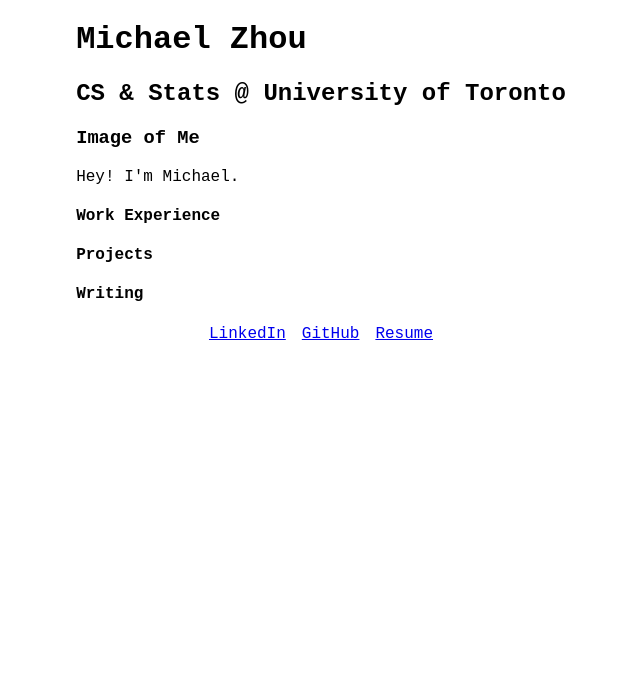
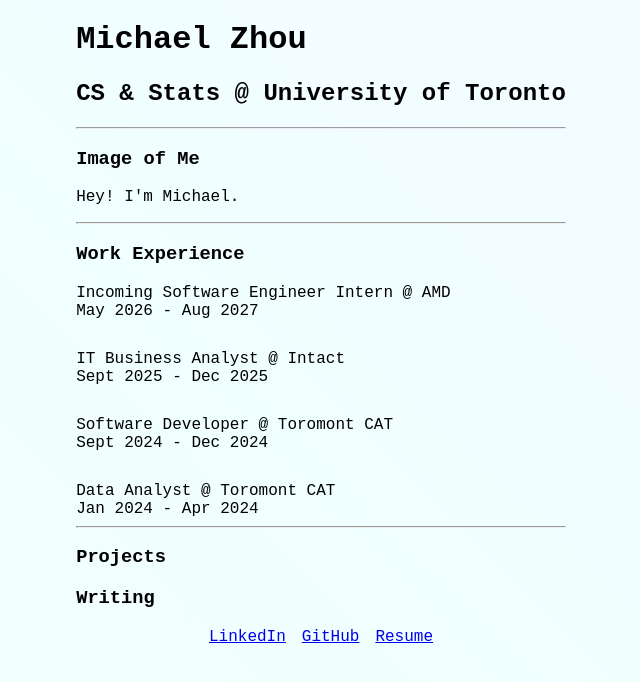
Before and after one commit to michaelz04/michaelz04, a React (Vite) app: page / in a window 1280 px wide. Shown: the top 682 px of the page, without its empty margins (319-959 px from the left). Built offline with nearby package versions, Linux system fonts and the light colour scheme; a web font is replaced by a local one.

Commit message:
added work history and dynamic colour background

```diff
--- a/src/Home.css
+++ b/src/Home.css
@@ -3,3 +3,14 @@
     gap: 16px;
     justify-content: center;
 }
+
+.work-items{
+    display: flex;
+    flex-direction: column;
+    gap: 30px;
+}
+
+.box {
+  margin: 0;
+  padding: 0;
+}
--- a/src/Home.jsx
+++ b/src/Home.jsx
@@ -1,16 +1,50 @@
 import './Home.css'
 
 function Home() {
+
+  const workHistory = [
+    {
+      role: "Incoming Software Engineer Intern @ AMD",
+      dateRange:"May 2026 - Aug 2027"
+    },
+    {
+      role: "IT Business Analyst @ Intact",
+      dateRange:"Sept 2025 - Dec 2025"
+    },
+    {
+      role: "Software Developer @ Toromont CAT",
+      dateRange:"Sept 2024 - Dec 2024"
+    },
+    {
+      role: "Data Analyst @ Toromont CAT",
+      dateRange:"Jan 2024 - Apr 2024"
+    }
+  ];
   return (
-    <div>
+    <div className="dynamic-background">
       <h1>Michael Zhou</h1>
       <h2>CS & Stats @ University of Toronto</h2>
+      <hr className="divider" />
       <h3>Image of Me</h3>
       <div class='sections'>
         <p>Hey! I'm Michael.</p>
-        <h4>Work Experience</h4>
-        <h4>Projects</h4>
-        <h4>Writing</h4>
+        <hr className="subtle-divider" />
+        <h3>Work Experience</h3>
+        <div class='work-items'>
+          {
+            workHistory.map((job, index) => (
+              <div key={index}>
+                <p className="box">{job.role}</p>
+                <p className="box">{job.dateRange}</p>
+              </div>
+
+            ))
+          }
+        </div>
+
+        <hr className="subtle-divider" />
+        <h3>Projects</h3>
+        <h3>Writing</h3>
 
       </div>
 
--- a/src/index.css
+++ b/src/index.css
@@ -1,8 +1,42 @@
 @import url('https://fonts.googleapis.com/css2?family=Reddit+Mono:wght@200..900&display=swap');
+
+
 
 body{
     justify-self: center;
     font-family: "Reddit Mono", monospace;
     font-optical-sizing: auto;
     align-items: center;
+    background-color: whitesmoke;
 }
+
+body {
+  /* Keep the medium speed (35s) for a noticeable flow */
+  animation: noticeableColorShift 35s ease infinite;
+
+  /* NEW: Soft Blush gradient */
+  background: linear-gradient(
+    45deg,
+    #F0FFF0,  /* Honeydew */
+    #F5FFFA,  /* Mint Cream */
+    #F0FFFF,  /* Azure */
+    #F8F8FF,  /* Ghost White */
+    #F0FFF0
+  );
+
+  background-size: 400% 400%;
+  transition: background-color 0.5s ease;
+}
+
+/* Define the movement steps (animation name changed to reflect speed) */
+@keyframes noticeableColorShift {
+  0% {
+    background-position: 0% 50%;
+  }
+  50% {
+    background-position: 100% 50%;
+  }
+  100% {
+    background-position: 0% 50%;
+  }
+}
```
